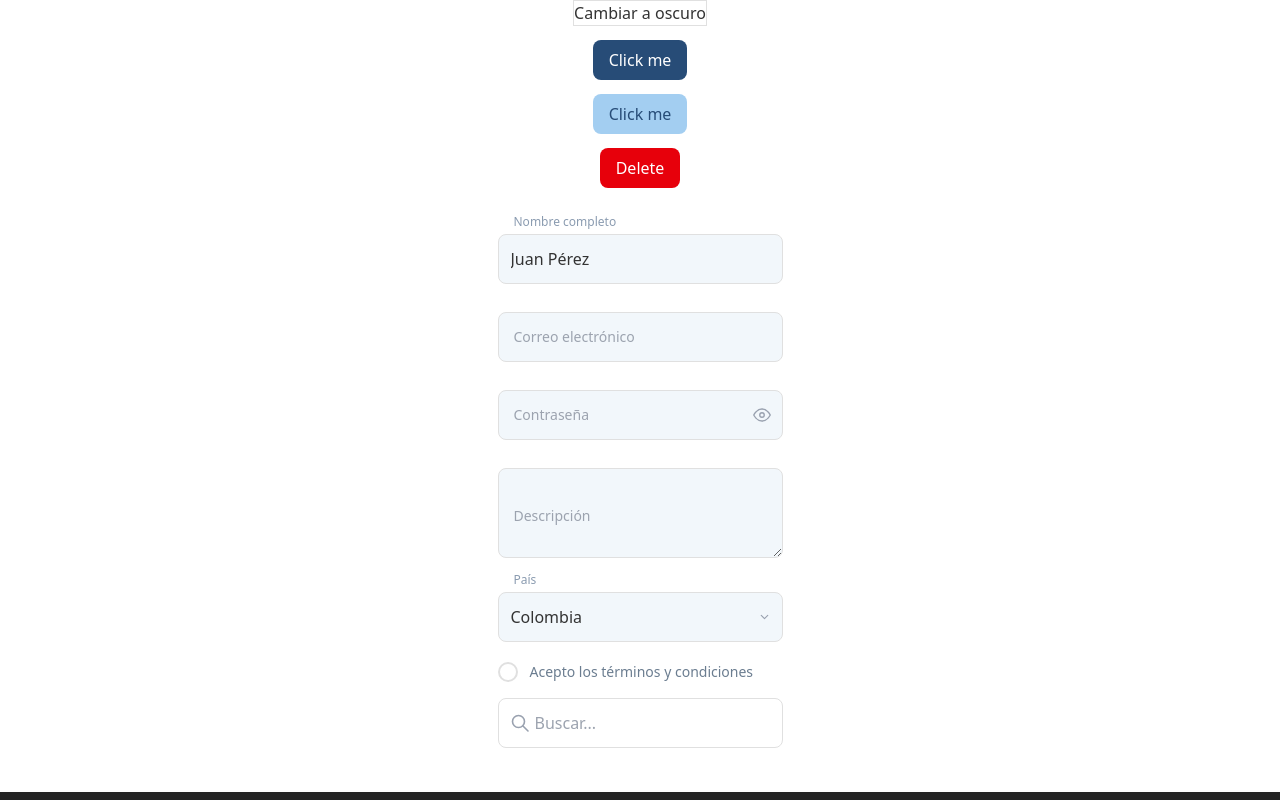
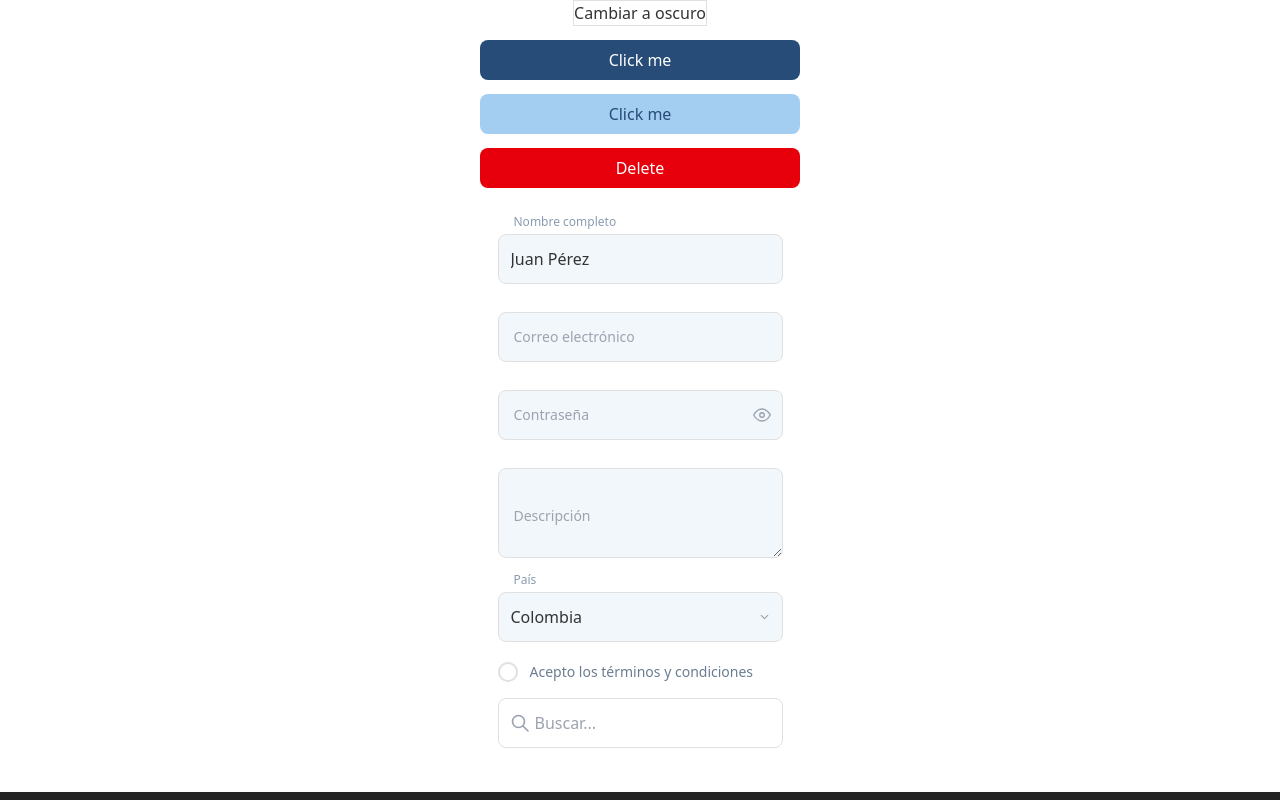
Before and after one commit to DaniRico987/inkora, a React (Vite) app in the folder client/: page / in a window 1280 px wide. Built offline with nearby package versions, Linux system fonts and the light colour scheme.

Commit message:
fix: corregir el estilo del contenedor del botón para manejar el tamaño dinámicamente

```diff
--- a/client/src/Components/Button.tsx
+++ b/client/src/Components/Button.tsx
@@ -20,11 +20,12 @@ export function Button({
   className = "",
 }: ButtonProps) {
   return (
-    <div className={`w-${'['+size+']' || 'full'}`}>
+    <div className="w-full flex justify-center">
       <button
         type={type}
         onClick={onClick}
         disabled={disabled || loading}
+        style={{width: size || "100%"}}
         className={`
         rounded-lg
         transition
```
